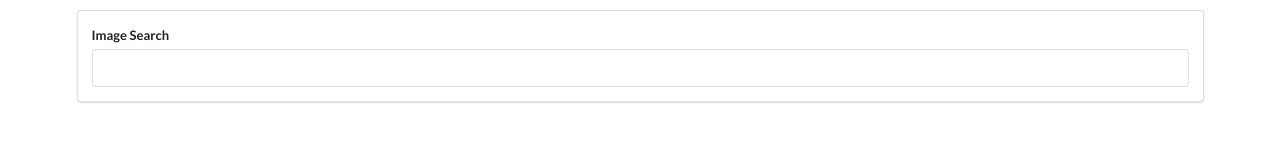
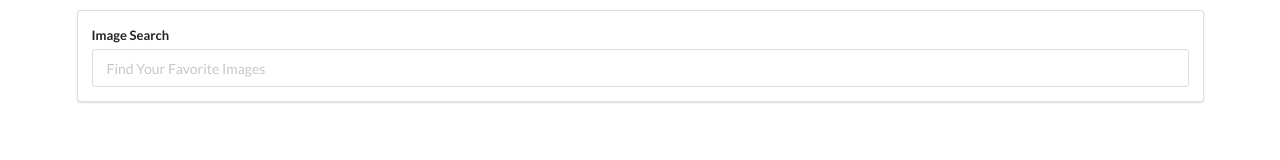
Before and after one commit to athifbinu/Photo-Search, a React (Create React App) app: page / in a window 1280 px wide. Shown: the top 160 px of the page. Built offline with nearby package versions, Linux system fonts and the light colour scheme.

Commit message:
styles add

```diff
--- a/package.json
+++ b/package.json
@@ -7,7 +7,9 @@
     "@testing-library/react": "^13.4.0",
     "@testing-library/user-event": "^13.5.0",
     "axios": "^1.2.2",
+    "bootstrap": "^5.2.3",
     "react": "^18.2.0",
+    "react-bootstrap": "^2.7.0",
     "react-dom": "^18.2.0",
     "react-scripts": "^5.0.1",
     "semantic-ui-css": "^2.5.0",
--- a/src/components/ImageList.css
+++ b/src/components/ImageList.css
@@ -1,18 +1,12 @@
 
 
-
-.img-list {
-    display: grid;
-    grid-template-columns: repeat(auto-fill,mimax(250px,1fr));
-    grid-gap:25px;
-
-;
+.img-list{
+  display: grid;
+  grid-template-columns: repeat(3,1fr);
+  gap: 30px;
 
 }
 
-.img-list img {
+.img-list img{
   width: 300px;
-
-
-
 }
--- a/src/components/SearchBar.js
+++ b/src/components/SearchBar.js
@@ -16,7 +16,7 @@ class SearchBar extends React.Component {
           <div className="field">
             <label>Image Search</label>
             <input
-              type="text"
+              type="text" placeholder='Find Your Favorite Images'
               value={this.state.term}
               onChange={e => this.setState({ term: e.target.value })}
             />
```
Also changed, not shown: src/components/ImageList.js (+7 -1 lines), 1 other file (tests, documents, lock files or other folders).
